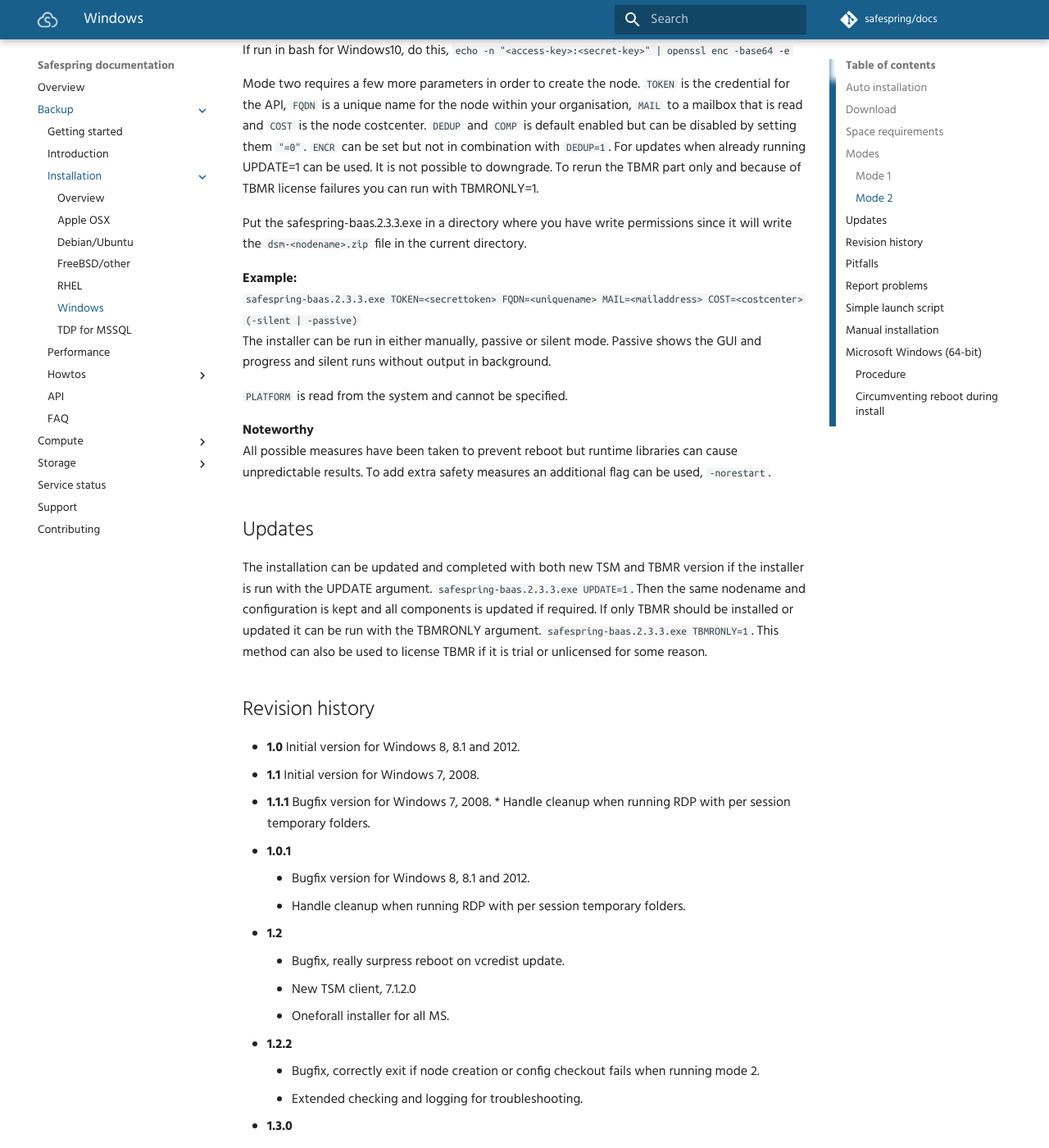
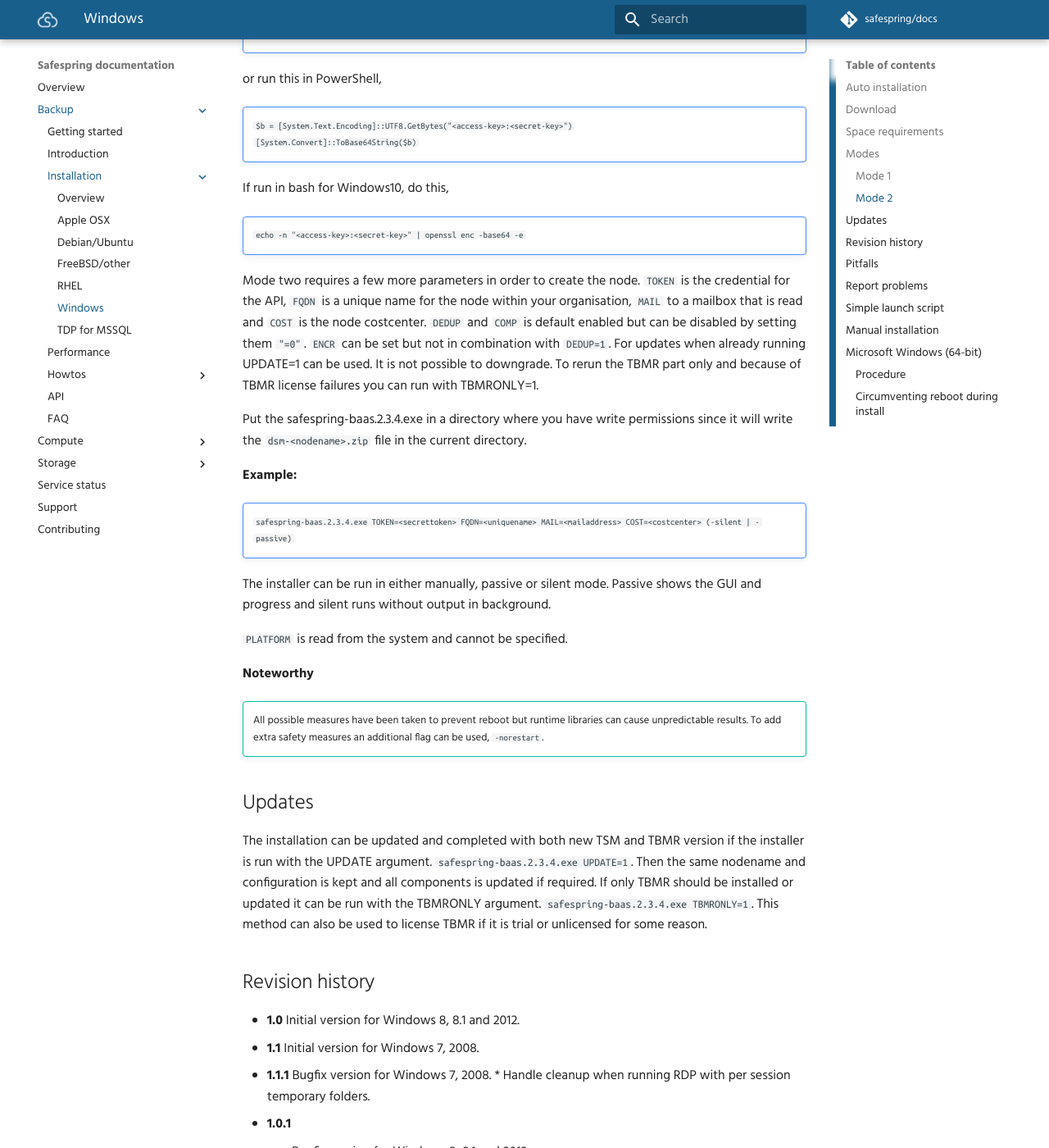
Before and after one commit to safespring/docs, an MkDocs documentation site: the page built from content/backup/install/windows.md, in a window 1280 px wide and 1400 px high, scrolled down 2731 px. Shown: the whole window at 82% size. Built offline with MkDocs 1.6.1 and Material for MkDocs 9.7.7, drawn with Linux system fonts in a browser that asks for light colours; comment, search, counter and statistics services are not loaded; old or Windows-style settings are respelled for this version of MkDocs; some of the changed text lies outside the part shown.

Commit message:
New version 2.3.4 and doc styling

```diff
--- a/content/backup/install/windows.md
+++ b/content/backup/install/windows.md
@@ -9,18 +9,19 @@
 The second mode includes the process of creating a new node and therefore requires API credentials and more settings. It is recommended to use credentials with limited numbers nodes and not your fully administrative credentials.
 If credentials with unlimited permissions is used it is advised to delete all files in Windows `%TEMP%` directory after installation or failure to install since it may disclose secrets.
 The installer makes it best to remove them but in some scenarios they might be left behind.
-To see options and rules to run simply run `"safespring-baas.2.3.3.exe -help"`. All installer parameters must be in CAPITAL letters. Flags can be in lower case.
+To see options and rules to run simply run `"safespring-baas.2.3.4.exe -help"`. All installer parameters must be in CAPITAL letters. Flags can be in lower case.
 
 ![help](../../images/help.png)
 
-**The installation process may take up to 25 minutes to complete. Especially "TBMR Installation" may take quite a long time.**
+!!! warning ""
+    **The installation process may take up to 25 minutes to complete. Especially "TBMR Installation" may take quite a long time.**
 
 ## Download
-For Windows 8.1, 10, 2012 and 2016 please use this installer, [https://api.cloud.ipnett.se/dist/installer/safespring-baas.2.3.3.exe](https://api.cloud.ipnett.se/dist/installer/safespring-baas.2.3.3.exe).
+For Windows 8.1, 10, 2012 and 2016 please use this installer, [https://api.cloud.ipnett.se/dist/installer/safespring-baas.2.3.4.exe](https://api.cloud.ipnett.se/dist/installer/safespring-baas.2.3.4.exe).
 
 For older Windows versions please use this installer, [https://api.cloud.ipnett.se/dist/installer/safespring-baas.2.2.1.exe](https://api.cloud.ipnett.se/dist/installer/ipnett-baas.2.2.1.exe).
 
-md5: 355a71d83c14e8a208928dd611a754e2 safespring-baas.2.3.3.exe
+md5: 0182665fbf6caf4e3ba145db4b2fe3c2 safespring-baas.2.3.4.exe
 md5: 9d019492bdb3cb80e8a19a6f45933b00 ipnett-baas.2.2.1.exe
 
 Latest URL is `https://api.cloud.ipnett.se/dist/installer/latest-win`
@@ -37,7 +38,9 @@
 To run in mode 1, place the installer and the `dsm-nodename.zip` in the same directory and run as follows.
 
 **Example:**
-`safespring-baas.2.3.3.exe PASS=<password> (-passive | -silent)`
+
+!!! note ""
+    `safespring-baas.2.3.4.exe PASS=<password> (-passive | -silent)`
 
 The installer can be run in either manually, passive or silent mode. Passive shows the GUI and progress and silent runs without output in background. `PASS` is the node's current password.
 
@@ -48,33 +51,44 @@
 
 Download and install openssl from here, https://slproweb.com/products/Win32OpenSSL.html
 and run
-`echo <access-key>:<secret-key> | <\path\to\>openssl enc -base64 -e`
+!!! note ""
+    `echo <access-key>:<secret-key> | <\path\to\>openssl enc -base64 -e`
+
 or run this in PowerShell,
-`$b = [System.Text.Encoding]::UTF8.GetBytes("<access-key>:<secret-key>")`
-`[System.Convert]::ToBase64String($b)`
+
+!!! note ""
+    `$b = [System.Text.Encoding]::UTF8.GetBytes("<access-key>:<secret-key>")`
+    `[System.Convert]::ToBase64String($b)`
 
 If run in bash for Windows10, do this,
-`echo -n "<access-key>:<secret-key>" | openssl enc -base64 -e`
+
+!!! note ""
+    `echo -n "<access-key>:<secret-key>" | openssl enc -base64 -e`
 
 Mode two requires a few more parameters in order to create the node. `TOKEN` is the credential for the API, `FQDN` is a unique name for the node within your organisation, `MAIL` to a mailbox that is read and `COST` is the node costcenter.
 `DEDUP` and `COMP` is default enabled but can be disabled by setting them `"=0"`. `ENCR` can be set but not in combination with `DEDUP=1`.
 For updates when already running UPDATE=1 can be used. It is not possible to downgrade.
 To rerun the TBMR part only and because of TBMR license failures you can run with TBMRONLY=1.
 
-Put the safespring-baas.2.3.3.exe in a directory where you have write permissions since it will write the `dsm-<nodename>.zip` file in the current directory.
+Put the safespring-baas.2.3.4.exe in a directory where you have write permissions since it will write the `dsm-<nodename>.zip` file in the current directory.
 
 **Example:**
-`safespring-baas.2.3.3.exe TOKEN=<secrettoken> FQDN=<uniquename> MAIL=<mailaddress> COST=<costcenter> (-silent | -passive)`
+
+!!! note ""
+    `safespring-baas.2.3.4.exe TOKEN=<secrettoken> FQDN=<uniquename> MAIL=<mailaddress> COST=<costcenter> (-silent | -passive)`
+
 The installer can be run in either manually, passive or silent mode. Passive shows the GUI and progress and silent runs without output in background.
 
 `PLATFORM` is read from the system and cannot be specified.
 
 **Noteworthy**
-All possible measures have been taken to prevent reboot but runtime libraries can cause unpredictable results. To add extra safety measures an additional flag can be used, `-norestart`.
+
+!!! tip ""
+    All possible measures have been taken to prevent reboot but runtime libraries can cause unpredictable results. To add extra safety measures an additional flag can be used, `-norestart`.
 
 ## Updates
-The installation can be updated and completed with both new TSM and TBMR version if the installer is run with the UPDATE argument. `safespring-baas.2.3.3.exe UPDATE=1`.
-Then the same nodename and configuration is kept and all components is updated if required. If only TBMR should be installed or updated it can be run with the TBMRONLY argument. `safespring-baas.2.3.3.exe TBMRONLY=1`. This method can also be used to license TBMR if it is trial or unlicensed for some reason.
+The installation can be updated and completed with both new TSM and TBMR version if the installer is run with the UPDATE argument. `safespring-baas.2.3.4.exe UPDATE=1`.
+Then the same nodename and configuration is kept and all components is updated if required. If only TBMR should be installed or updated it can be run with the TBMRONLY argument. `safespring-baas.2.3.4.exe TBMRONLY=1`. This method can also be used to license TBMR if it is trial or unlicensed for some reason.
 
 ## Revision history
 * **1.0** Initial version for Windows 8, 8.1 and 2012.
@@ -143,7 +157,14 @@
     * New TSM x32 version, 7.1.6.5.
     * New TSM x64 version, 8.1.0.2.
 
+* **2.3.4**
+    * Bugfix for Mode 1 installations where TSM was used before.
+    * New TBMR version, 8.1.3.
+
 ## Pitfalls
+
+!!! danger "Things to look out for."
+
 * Make sure you have no spaces in the path from where you run the installer. The path cannot be escaped by the Wix installer so it will be an offset in the input paramters.
 * When installing with Anti-Malware program running it may delete installer files since they are wrapped with 7-Zip SFX maker. This may trigger false positve on anti malware. Solution, temporary disable your AM software.
 * If a faulty node configuration zip is detected or lack of credentials the installer will abort with this message. The installer will accept zip's from both the API and the portal.
```
